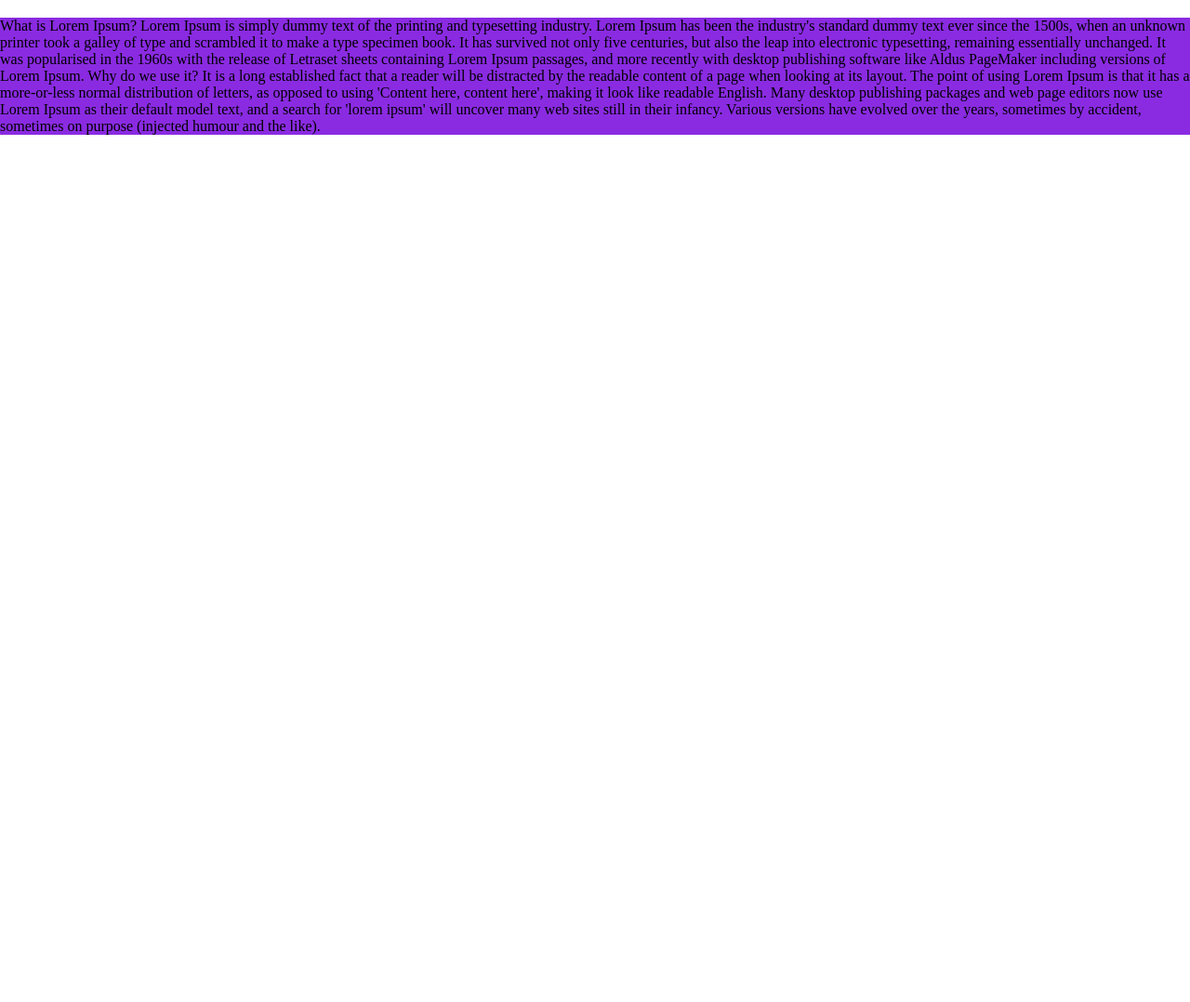
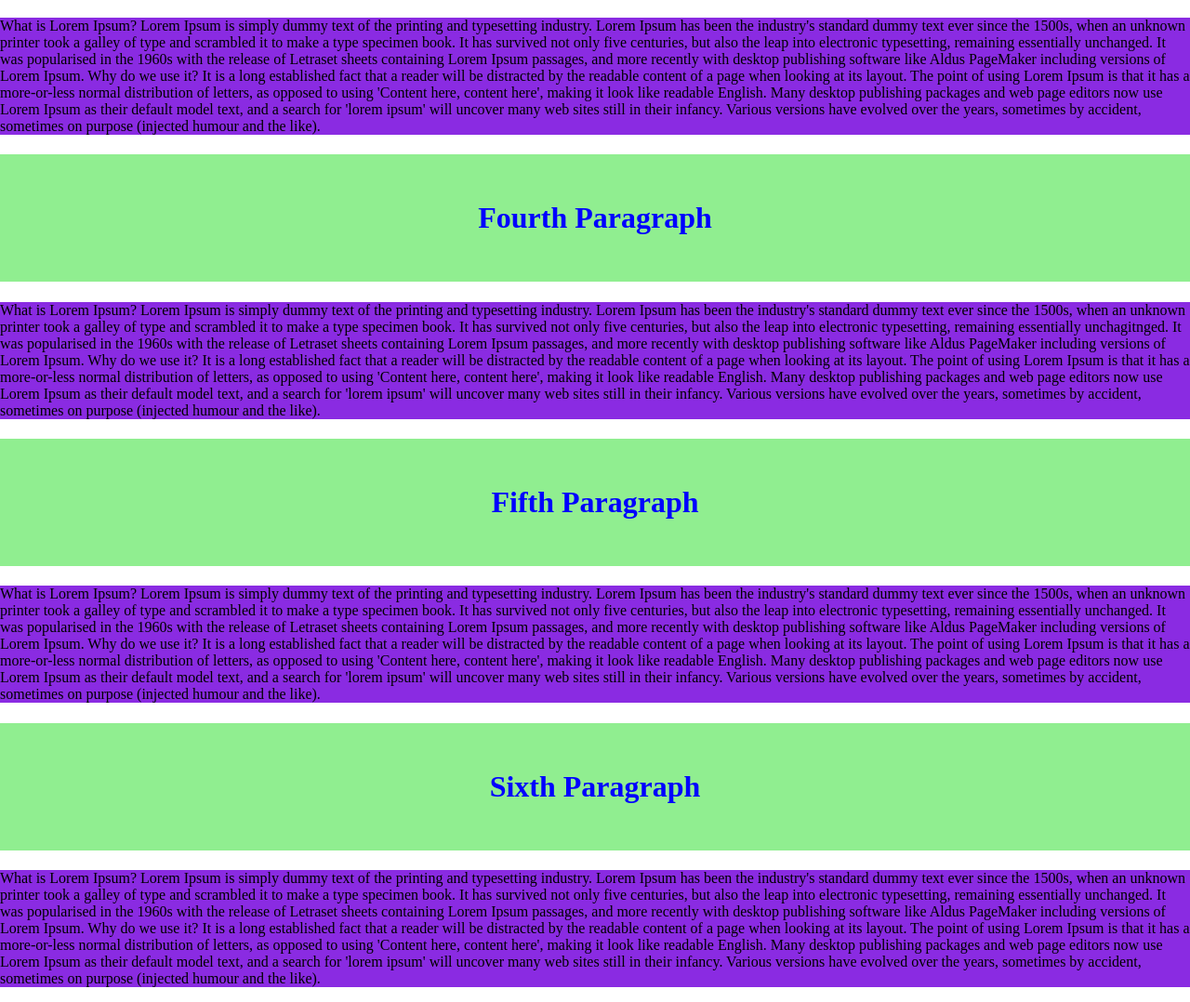
Before and after one commit to Mehedi-Hasan13/first-github-repo, a plain HTML site: page index.html in a window 1280 px wide. Shown: the part 773-1851 px from the top of the page at 93% size. Before the commit the page ends 934 px from the top, so only its background shows below. Drawn offline with Linux system fonts and the light colour scheme.

Commit message:
added three more p

```diff
--- a/index.html
+++ b/index.html
@@ -31,5 +31,29 @@ Lorem Ipsum is simply dummy text of the printing and typesetting industry. Lorem
 Why do we use it?
 It is a long established fact that a reader will be distracted by the readable content of a page when looking at its layout. The point of using Lorem Ipsum is that it has a more-or-less normal distribution of letters, as opposed to using 'Content here, content here', making it look like readable English. Many desktop publishing packages and web page editors now use Lorem Ipsum as their default model text, and a search for 'lorem ipsum' will uncover many web sites still in their infancy. Various versions have evolved over the years, sometimes by accident, sometimes on purpose (injected humour and the like).
     </p>
+    <h1>Fourth Paragraph</h1>
+    <p>
+What is Lorem Ipsum?
+Lorem Ipsum is simply dummy text of the printing and typesetting industry. Lorem Ipsum has been the industry's standard dummy text ever since the 1500s, when an unknown printer took a galley of type and scrambled it to make a type specimen book. It has survived not only five centuries, but also the leap into electronic typesetting, remaining essentially unchagitnged. It was popularised in the 1960s with the release of Letraset sheets containing Lorem Ipsum passages, and more recently with desktop publishing software like Aldus PageMaker including versions of Lorem Ipsum.
+
+Why do we use it?
+It is a long established fact that a reader will be distracted by the readable content of a page when looking at its layout. The point of using Lorem Ipsum is that it has a more-or-less normal distribution of letters, as opposed to using 'Content here, content here', making it look like readable English. Many desktop publishing packages and web page editors now use Lorem Ipsum as their default model text, and a search for 'lorem ipsum' will uncover many web sites still in their infancy. Various versions have evolved over the years, sometimes by accident, sometimes on purpose (injected humour and the like).
+    </p>
+    <h1>Fifth Paragraph</h1>
+    <p>
+What is Lorem Ipsum?
+Lorem Ipsum is simply dummy text of the printing and typesetting industry. Lorem Ipsum has been the industry's standard dummy text ever since the 1500s, when an unknown printer took a galley of type and scrambled it to make a type specimen book. It has survived not only five centuries, but also the leap into electronic typesetting, remaining essentially unchanged. It was popularised in the 1960s with the release of Letraset sheets containing Lorem Ipsum passages, and more recently with desktop publishing software like Aldus PageMaker including versions of Lorem Ipsum.
+
+Why do we use it?
+It is a long established fact that a reader will be distracted by the readable content of a page when looking at its layout. The point of using Lorem Ipsum is that it has a more-or-less normal distribution of letters, as opposed to using 'Content here, content here', making it look like readable English. Many desktop publishing packages and web page editors now use Lorem Ipsum as their default model text, and a search for 'lorem ipsum' will uncover many web sites still in their infancy. Various versions have evolved over the years, sometimes by accident, sometimes on purpose (injected humour and the like).
+    </p>
+    <h1>Sixth Paragraph</h1>
+    <p>
+What is Lorem Ipsum?
+Lorem Ipsum is simply dummy text of the printing and typesetting industry. Lorem Ipsum has been the industry's standard dummy text ever since the 1500s, when an unknown printer took a galley of type and scrambled it to make a type specimen book. It has survived not only five centuries, but also the leap into electronic typesetting, remaining essentially unchanged. It was popularised in the 1960s with the release of Letraset sheets containing Lorem Ipsum passages, and more recently with desktop publishing software like Aldus PageMaker including versions of Lorem Ipsum.
+
+Why do we use it?
+It is a long established fact that a reader will be distracted by the readable content of a page when looking at its layout. The point of using Lorem Ipsum is that it has a more-or-less normal distribution of letters, as opposed to using 'Content here, content here', making it look like readable English. Many desktop publishing packages and web page editors now use Lorem Ipsum as their default model text, and a search for 'lorem ipsum' will uncover many web sites still in their infancy. Various versions have evolved over the years, sometimes by accident, sometimes on purpose (injected humour and the like).
+    </p>
 </body>
 </html>
```
